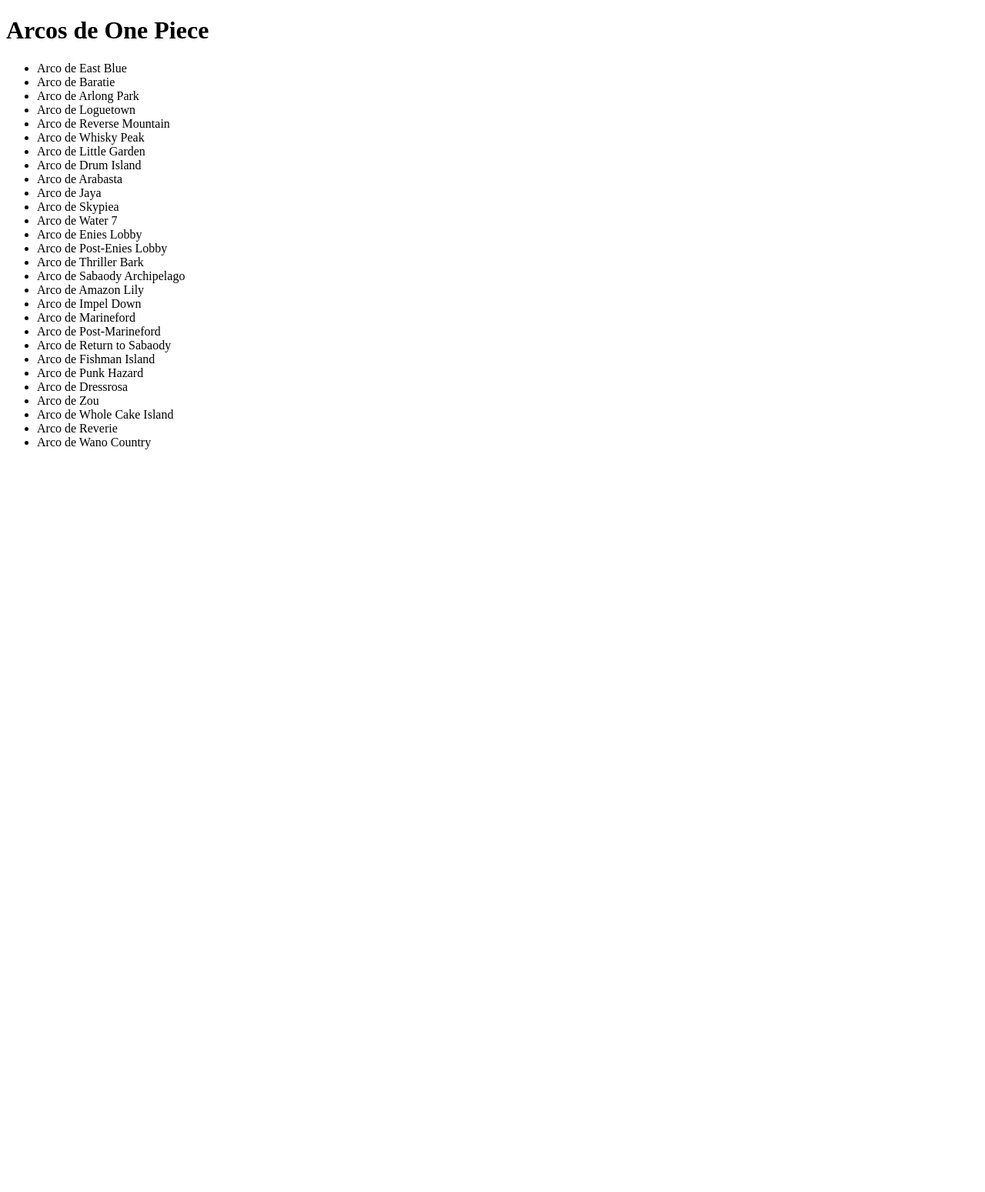
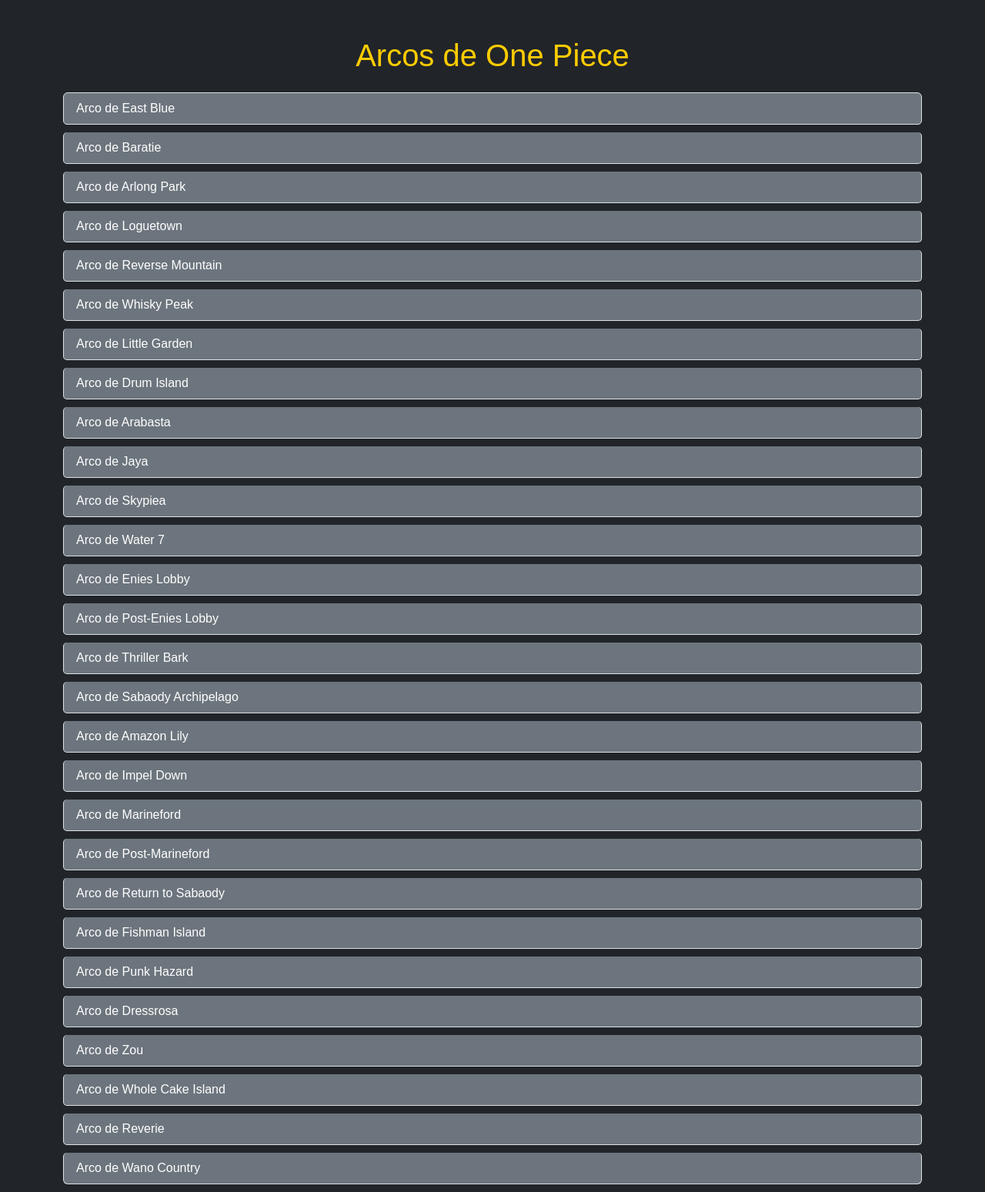
Before and after one commit to AdrianBGuz/Aplicaci-n-web-de-One-Piece, a Flask app: page / in a window 1280 px wide. Shown: the whole page at 77% size. Before the commit the page ends 584 px from the top, so only its background shows below. Run offline with Flask 3, Linux system fonts and the light colour scheme.

Commit message:
Agregar CSS personalizado y actualizar la aplicación

```diff
--- a/app.py
+++ b/app.py
@@ -3,7 +3,7 @@ from flask import Flask, render_template
 app = Flask(__name__)
 
 # Lista de arcos de One Piece
-arcos_one_piece = [
+one_piece_arcs = [
     "Arco de East Blue",
     "Arco de Baratie",
     "Arco de Arlong Park",
@@ -36,7 +36,7 @@ arcos_one_piece = [
 
 @app.route('/')
 def index():
-    return render_template('index.html', arcos=arcos_one_piece)
+    return render_template('index.html', arcs=one_piece_arcs)
 
 if __name__ == '__main__':
     app.run(debug=True)
--- /dev/null
+++ b/static/styles.css
@@ -0,0 +1,12 @@
+body {
+    font-family: 'Arial', sans-serif;
+}
+
+h1 {
+    color: #ffcc00; /* Color amarillo para el título */
+}
+
+.list-group-item {
+    margin-bottom: 10px; /* Espacio entre elementos de la lista */
+    border-radius: 5px; /* Bordes redondeados */
+}
--- a/templates/index.html
+++ b/templates/index.html
@@ -4,13 +4,22 @@
     <meta charset="UTF-8">
     <meta name="viewport" content="width=device-width, initial-scale=1.0">
     <title>Arcos de One Piece</title>
+    <!-- Bootstrap CSS -->
+    <link href="https://cdn.jsdelivr.net/npm/bootstrap@5.3.0/dist/css/bootstrap.min.css" rel="stylesheet">
+    <!-- CSS personalizado (opcional) -->
+    <link rel="stylesheet" href="{{ url_for('static', filename='styles.css') }}">
 </head>
-<body>
-    <h1>Arcos de One Piece</h1>
-    <ul>
-        {% for arco in arcos %}
-            <li>{{ arco }}</li>
-        {% endfor %}
-    </ul>
+<body class="bg-dark text-white">
+    <div class="container mt-5">
+        <h1 class="text-center mb-4">Arcos de One Piece</h1>
+        <ul class="list-group">
+            {% for arc in arcs %}
+                <li class="list-group-item bg-secondary text-white">{{ arc }}</li>
+            {% endfor %}
+        </ul>
+    </div>
+
+    <!-- Bootstrap JS (opcional, si necesitas funcionalidades de Bootstrap) -->
+    <script src="https://cdn.jsdelivr.net/npm/bootstrap@5.3.0/dist/js/bootstrap.bundle.min.js"></script>
 </body>
 </html>
```
